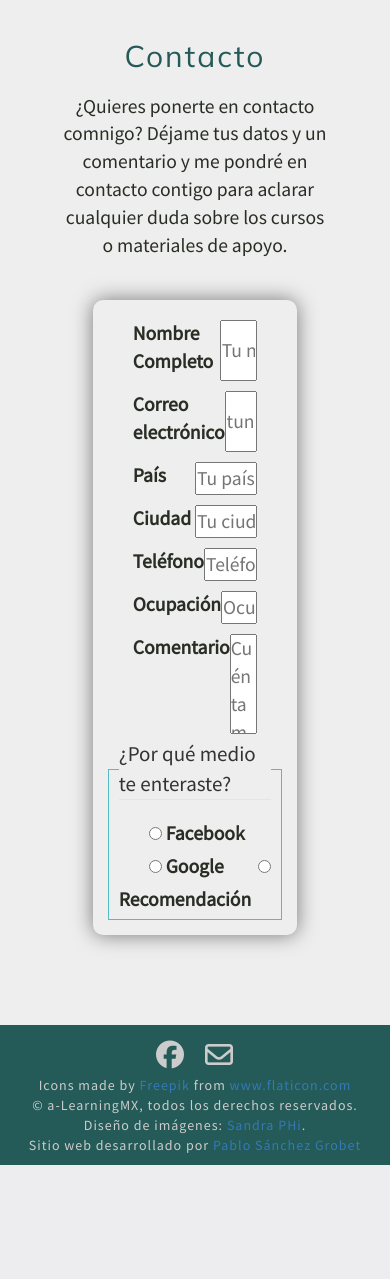
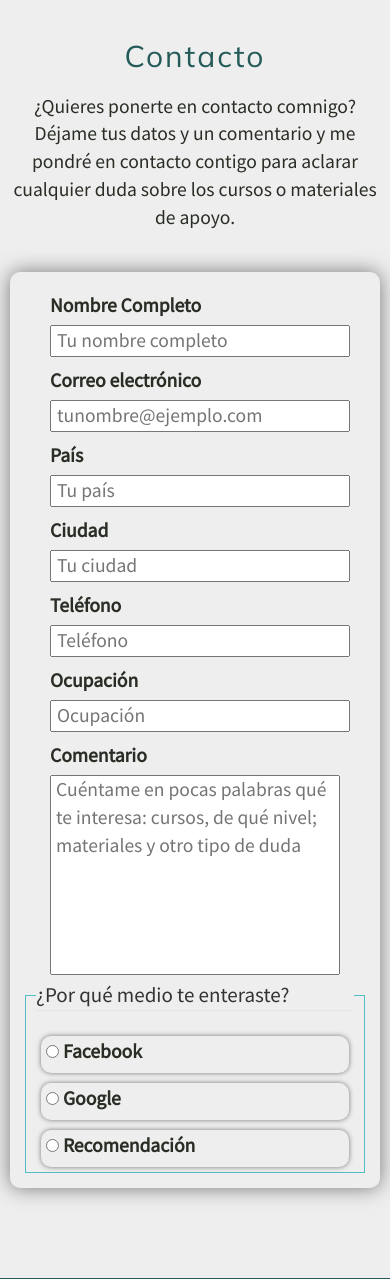
Before and after one commit to PSGrobet/a-learningmx, a PHP site: page /contacto.html in a window 390 px wide. Shown: the part 187-1466 px from the top of the page. Before the commit the page ends 1352 px from the top, so only its background shows below. Run offline with PHP 8.4, Linux system fonts and the light colour scheme; some libraries are stand-ins or nearby versions.

Commit message:
fix contact form

```diff
--- a/contacto.html
+++ b/contacto.html
@@ -87,12 +87,18 @@
             <fieldset>
                 <legend>¿Por qué medio te enteraste?</legend>
                 <div>
+                    <div class="opcion">
                         <input type="radio" id="facebook" name="medio" value="Facebook">
                         <label for="facebook">Facebook</label>
+                    </div>
+                    <div class="opcion">
                         <input type="radio" id="google" name="medio" value="Google">
                         <label for="google">Google</label>
+                    </div>
+                    <div class="opcion">
                         <input type="radio" id="recomendacion" name="medio" value="Recomendación">
                         <label for="recomendacion">Recomendación</label>
+                    </div>
                 </div>
             </fieldset>
 
--- a/css/styles.css
+++ b/css/styles.css
@@ -34,6 +34,9 @@
   .contacto p {
     font-size: 1.4em;
     text-align: center; }
+  @media screen and (max-width: 660px) {
+    .contacto {
+      width: 100%; } }
   .contacto form {
     margin: 40px auto;
     display: -webkit-box;
@@ -49,6 +52,9 @@
     -webkit-box-shadow: 0 0 20px rgba(0, 0, 0, 0.5);
             box-shadow: 0 0 20px rgba(0, 0, 0, 0.5);
     font-size: 1.4em; }
+    @media screen and (max-width: 660px) {
+      .contacto form {
+        width: 100%; } }
     .contacto form .form-row {
       padding: 0 20px;
       display: -webkit-box;
@@ -60,7 +66,21 @@
       margin: 5px; }
       .contacto form .form-row input[type="text"],
       .contacto form .form-row input[type="email"] {
+        padding-left: 5px;
         width: 50%; }
+      @media screen and (max-width: 660px) {
+        .contacto form .form-row {
+          width: 100%;
+          display: -webkit-box;
+          display: -ms-flexbox;
+          display: flex;
+          -webkit-box-orient: vertical;
+          -webkit-box-direction: normal;
+              -ms-flex-direction: column;
+                  flex-direction: column; }
+          .contacto form .form-row input[type="text"],
+          .contacto form .form-row input[type="email"] {
+            width: 100%; } }
     .contacto form .comment {
       display: -webkit-box;
       display: -ms-flexbox;
@@ -71,15 +91,42 @@
       padding: 0 20px;
       margin: 5px; }
       .contacto form .comment textarea {
+        padding-left: 5px;
         justify-self: flex-end;
         width: 70%;
         height: 100px;
         resize: none; }
+      @media screen and (max-width: 660px) {
+        .contacto form .comment {
+          -webkit-box-orient: vertical;
+          -webkit-box-direction: normal;
+              -ms-flex-direction: column;
+                  flex-direction: column; }
+          .contacto form .comment textarea {
+            width: 100%;
+            height: 200px; } }
     .contacto form fieldset {
       border: 1px solid #53bdc5;
       padding: 0 10px; }
-      .contacto form fieldset input[type="radio"] {
-        margin-left: 30px; }
+      .contacto form fieldset legend + div {
+        display: -webkit-box;
+        display: -ms-flexbox;
+        display: flex;
+        -ms-flex-pack: distribute;
+            justify-content: space-around; }
+        @media screen and (max-width: 660px) {
+          .contacto form fieldset legend + div {
+            -webkit-box-orient: vertical;
+            -webkit-box-direction: normal;
+                -ms-flex-direction: column;
+                    flex-direction: column; } }
+      .contacto form fieldset .opcion {
+        margin-left: 30px;
+        padding: 2px 5px;
+        margin: 5px;
+        border-radius: 10px;
+        -webkit-box-shadow: 0 0 5px rgba(0, 0, 0, 0.5);
+                box-shadow: 0 0 5px rgba(0, 0, 0, 0.5); }
 
 * {
   margin: 0;
--- a/sass/_contacto.scss
+++ b/sass/_contacto.scss
@@ -26,6 +26,12 @@ $cafe: #5a502d;
         text-align: center;
     }
 
+    @media screen and (max-width: 660px) {
+        width: 100%;
+    }
+
+
+
     form {
         margin: 40px auto;
         display: flex;
@@ -36,6 +42,10 @@ $cafe: #5a502d;
         box-shadow: 0 0 20px rgba(0,0,0,0.5);
         font-size: 1.4em;
 
+        @media screen and (max-width: 660px) {
+            width: 100%;
+        }
+
         .form-row {
             padding: 0 20px;
             display: flex;
@@ -44,7 +54,20 @@ $cafe: #5a502d;
 
             input[type="text"],
             input[type="email"] {
+                padding-left: 5px;
                 width: 50%;
+            }
+
+            @media screen and (max-width: 660px) {
+                width: 100%;
+                display: flex;
+                flex-direction: column;
+
+                input[type="text"],
+                input[type="email"] {
+                width: 100%;
+                }
+
             }
 
 
@@ -57,20 +80,50 @@ $cafe: #5a502d;
             margin: 5px;
 
             textarea {
+                padding-left: 5px;
                 justify-self: flex-end;
                 width: 70%;
                 height: 100px;
                 resize: none;
             }
+
+            @media screen and (max-width: 660px) {
+                flex-direction: column;
+
+                textarea {
+                    width: 100%;
+                    height: 200px;
+                }
+            }
+
         }
 
         fieldset {
             border: 1px solid $azul-claro;
             padding: 0 10px;
 
-            input[type="radio"] {
+            legend + div {
+                display: flex;
+                justify-content: space-around;
+
+                @media screen and (max-width: 660px) {
+                    flex-direction: column;
+                }
+            }
+
+            .opcion {
                 margin-left: 30px;
+                padding: 2px 5px;
+                margin: 5px;
+                border-radius: 10px;
+                box-shadow: 0 0 5px rgba(0,0,0,0.5);
+
+
             }
+
+            // input[type="radio"] {
+            //     margin-left: 30px;
+            // }
         }
     }
 }
```
Also changed, not shown: 1 other file. Lines whose indentation alone changed are shown as unchanged.
